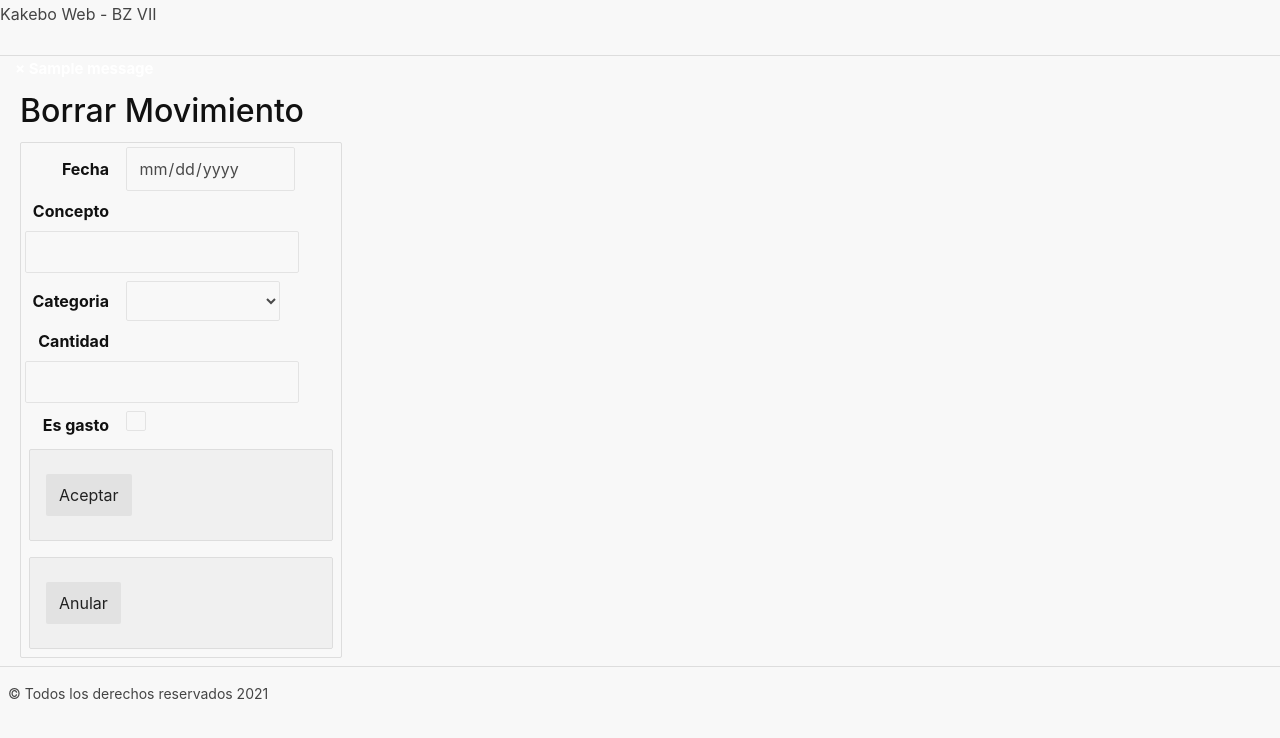
After one commit to zopiro00/kakebo, a Flask app: template KAKEBO/templates/borrar.html in a window 1280 px wide. The commit adds this page. Shown: the top 738 px of the page. Run offline with Flask 2, Linux system fonts and the light colour scheme; the template is opened without the code that fills it: values that come from a table or form of the project are taken from there, most other values are stand-ins (such as "Sample title", 1, 10 or a date in 2020); one stand-in notice (Sample message) is shown; parts of the project's set-up code (start-up, migrations or seed data) failed here and were passed over.

Commit message:
d17 Crear pagina borrar

```diff
--- a/KAKEBO/forms.py
+++ b/KAKEBO/forms.py
@@ -22,3 +22,4 @@ class MovimientosForm(FlaskForm):
     cantidad = FloatField("Cantidad", validators = [DataRequired()])
     esGasto = BooleanField("Es gasto")
     submit = SubmitField("Aceptar")
+    Nosubmit = SubmitField("Anular")
--- a/KAKEBO/static/styles.css
+++ b/KAKEBO/static/styles.css
@@ -9,3 +9,39 @@
     color: darkred;
     font-weight: bold;
 }
+
+/* The alert message box */
+.alert {
+    padding: 20px;
+    background-color: #f44336; /* Red */
+    color: white;
+    margin-bottom: 15px;
+  }
+
+  .mensaje {
+    padding: 20px;
+    background-color: #23f875b4; /* Green */
+    color: white;
+    margin-bottom: 15px;
+  }
+
+  /* The close button */
+  .closebtn {
+    margin-left: 15px;
+    color: white;
+    font-weight: bold;
+    font-size: 15px;
+    line-height: 20px;
+    cursor: pointer;
+    transition: 0.3s;
+  }
+
+  /* When moving the mouse over the close button */
+  .closebtn:hover {
+    color: black;
+  }
+
+  table:not(.horizontal) {
+    overflow: auto;
+    /* max-height: 400px; */
+}
--- a/KAKEBO/templates/base.html
+++ b/KAKEBO/templates/base.html
@@ -5,15 +5,26 @@
     <meta http-equiv="X-UA-Compatible" content="IE=edge">
     <meta name="viewport" content="width=device-width, initial-scale=1.0">
     <title>Kakebo | {% block titulo %}{% endblock %}</title>
-    <link rel="stylesheet" type="text/css" href="static/mini-default.css">
-    <link rel="stylesheet" href="static/styles.css">
-
-    <!-- href = {{url_for("static", filename= "mini-default.css")}} para no tener problemas con los archivos staticos en flask-->
+    <link rel="stylesheet" type="text/css" href="{{ url_for ('static', filename= 'mini-default.css')}}">
+    <link rel="stylesheet" type="text/css" href="{{ url_for ('static', filename= 'styles.css')}}">
 </head>
 <body>
     <header>
         Kakebo Web - BZ VII
     </header>
+    <!--Este código es para mostrar mensajes relacionados con el servidor
+    en la pantalla del navegador.-->
+    {% with mensajes = get_flashed_messages(with_categories = true) %}
+        {% if mensajes %}
+            {% for tipo, mensaje in mensajes %}
+            <div class="{{ tipo }}">
+                <span class="closebtn" onclick="this.parentElement.style.display='none';">&times;
+                    {{ mensaje }}
+                </span>
+            </div>
+            {%  endfor %}
+        {% endif %}
+    {% endwith %}
     <section class="container">
         {% block contenido %}{% endblock %}
     </section>
--- /dev/null
+++ b/KAKEBO/templates/borrar.html
@@ -0,0 +1,34 @@
+{% extends "base.html" %}
+
+{% block titulo %}borrar{% endblock %}
+{% block contenido %}
+<h1>Borrar Movimiento</h1>
+<div class="card">
+        <div>
+            {{ form.fecha.label(class="mylabel") }}
+            {{ form.fecha(type="date", disabled=True) }}
+        </div>
+        <div >
+            {{ form.concepto.label(class="mylabel") }}
+            {{ form.concepto( disabled=True) }}
+        </div>
+        <div >
+            {{ form.categoria.label(class="mylabel") }}
+            {{ form.categoria( disabled=True) }}
+        </div>
+        <div >
+            {{ form.cantidad.label(class="mylabel") }}
+            {{ form.cantidad( disabled=True) }}
+        </div>
+        <div >
+            {{ form.esGasto.label(class="mylabel") }}
+            {{ form.esGasto( disabled=True) }}
+        </div>
+        <form action="/borrar/{{id}}" method="POST">
+            {{ form.submit()}}
+        </form>
+        <form action="/">
+            {{ form.Nosubmit()}}
+        </form>
+</div>
+{% endblock %}
--- a/KAKEBO/templates/movimientos.html
+++ b/KAKEBO/templates/movimientos.html
@@ -26,6 +26,10 @@
             </td>
             <td>{{ movimiento.cantidad }} €</td>
             <td>{{ movimiento.saldo }} €</td>
+            <td class="btn">
+                <a href="/borrar/{{movimiento.id}}">Borrar</a> |
+                <a href="/modificar/{{ movimiento.id }}">Modificar</a>
+            </td>
         </tr>
         {% endfor %}
     </table>
```
Also changed, not shown: KAKEBO/views.py (+59 -21 lines).
